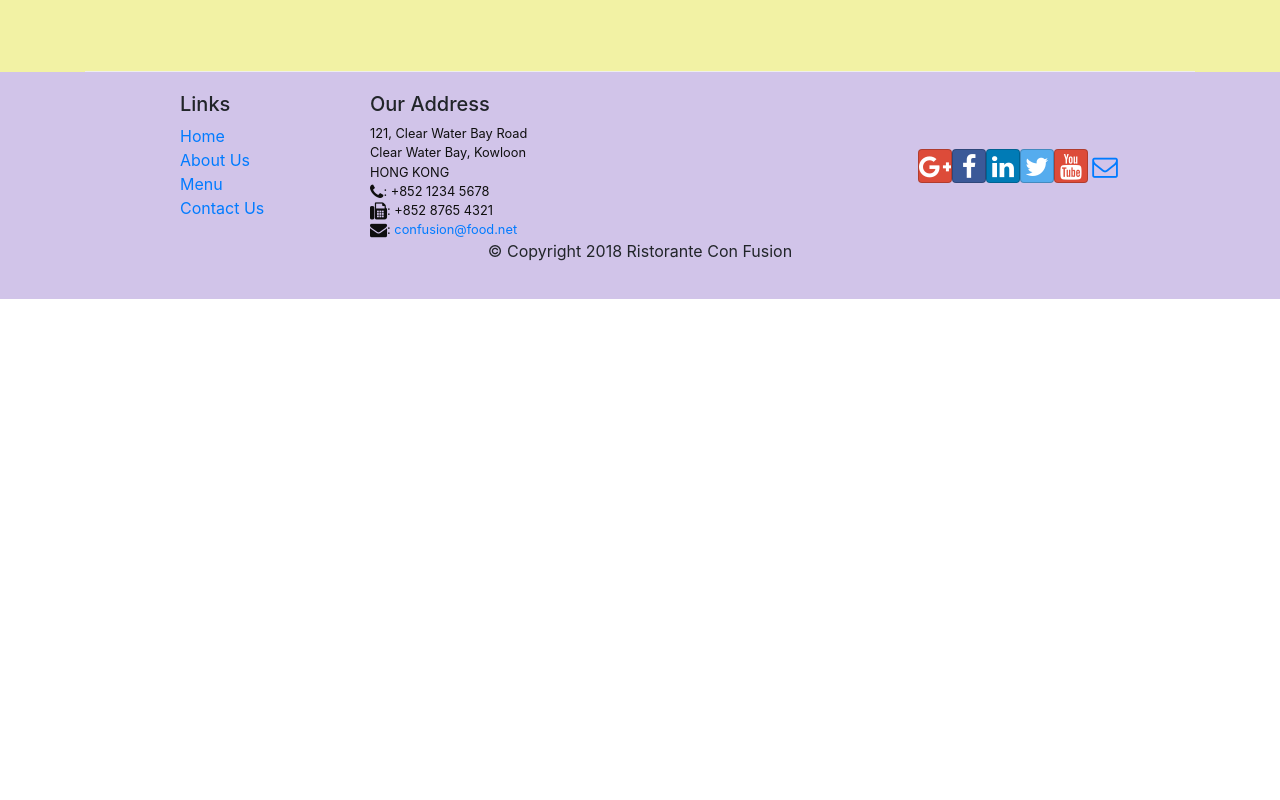
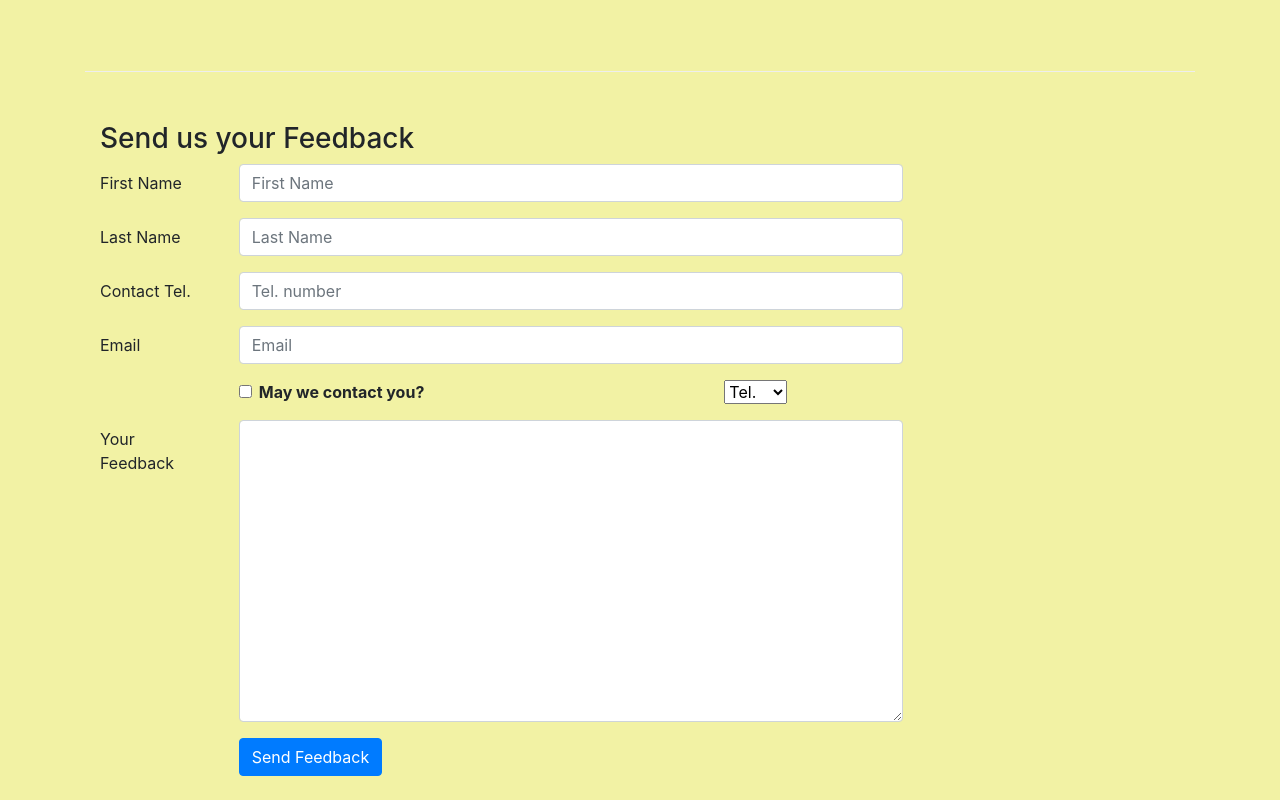
Before and after one commit to NhutMinhIT/ReactApplication, a React (Create React App) app: page /contactus in a window 1280 px wide. Shown: the part 800-1600 px from the top of the page. Before the commit the page ends 1099 px from the top, so only its background shows below. Built offline with nearby package versions, Linux system fonts and the light colour scheme.

Commit message:
Controlled Forms

```diff
--- a/src/Components/ContactComponent.jsx
+++ b/src/Components/ContactComponent.jsx
@@ -1,12 +1,49 @@
-import React from 'react';
-import { Breadcrumb, BreadcrumbItem } from 'reactstrap';
+import React, { Component } from 'react';
+import {
+    Breadcrumb, BreadcrumbItem,
+    Button, Form, FormGroup, Label, Input, Col
+} from 'reactstrap';
 import { Link } from 'react-router-dom';
 
+//function Contact(props) {
+class Contact extends Component {
 
-function Contact(props) {
+    constructor(props) {
+        super(props);
 
+        this.state = {
+            firstname: '',
+            lastname: '',
+            telnum: '',
+            email: '',
+            agree: false,
+            contactType: 'Tel.',
+            message: ''
+        };
+
+        this.handleInputChange = this.handleInputChange.bind(this);
+        this.handleSubmit = this.handleSubmit.bind(this);
+
+    }
+
+    handleInputChange(event) {
+        const target = event.target;
+        const value = target.type === 'checkbox' ? target.checked : target.value;
+        const name = target.name;
+
+        this.setState({
+            [name]: value
+        });
+    }
+
+    handleSubmit(event) {
+        console.log('Current State is: ' + JSON.stringify(this.state));
+        alert('Current State is: ' + JSON.stringify(this.state));
+        event.preventDefault();
+    }
+
+    render() {
         return (
-
             <div className="container">
                 <div className="row">
                     <Breadcrumb>
@@ -18,7 +55,6 @@
                         <hr />
                     </div>
                 </div>
-
                 <div className="row row-content">
                     <div className="col-12">
                         <h3>Location Information</h3>
@@ -40,13 +76,96 @@
                     <div className="col-12 col-sm-11 offset-sm-1">
                         <div className="btn-group" role="group">
                             <a role="button" className="btn btn-primary" href="tel:+85212345678"><i className="fa fa-phone"></i> Call</a>
-                        <a role="button" className="btn btn-info"><i className="fa fa-skype"></i> Skype</a>
+                            <a role="button" className="btn btn-info" href="/"><i className="fa fa-skype"></i> Skype</a>
                             <a role="button" className="btn btn-success" href="mailto:confusion@food.net"><i className="fa fa-envelope-o"></i> Email</a>
                         </div>
                     </div>
                 </div>
+                <div className="row row-content">
+                    <div className="col-12">
+                        <h3>Send us your Feedback</h3>
                     </div>
-    );
+                    <div className="col-12 col-md-9">
+                        <Form onSubmit={this.handleSubmit}>
+                            <FormGroup row>
+                                <Label htmlFor="firstname" md={2}>First Name</Label>
+                                <Col md={10}>
+                                    <Input type="text" id="firstname" name="firstname"
+                                        placeholder="First Name"
+                                        value={this.state.firstname}
+                                        onChange={this.handleInputChange} />
+                                </Col>
+                            </FormGroup>
+                            <FormGroup row>
+                                <Label htmlFor="lastname" md={2}>Last Name</Label>
+                                <Col md={10}>
+                                    <Input type="text" id="lastname" name="lastname"
+                                        placeholder="Last Name"
+                                        value={this.state.lastname}
+                                        onChange={this.handleInputChange} />
+                                </Col>
+                            </FormGroup>
+                            <FormGroup row>
+                                <Label htmlFor="telnum" md={2}>Contact Tel.</Label>
+                                <Col md={10}>
+                                    <Input type="tel" id="telnum" name="telnum"
+                                        placeholder="Tel. number"
+                                        value={this.state.telnum}
+                                        onChange={this.handleInputChange} />
+                                </Col>
+                            </FormGroup>
+                            <FormGroup row>
+                                <Label htmlFor="email" md={2}>Email</Label>
+                                <Col md={10}>
+                                    <Input type="email" id="email" name="email"
+                                        placeholder="Email"
+                                        value={this.state.email}
+                                        onChange={this.handleInputChange} />
+                                </Col>
+                            </FormGroup>
+                            <FormGroup row>
+                                <Col md={{ size: 6, offset: 2 }}>
+                                    <FormGroup check>
+                                        <Label check>
+                                            <Input type="checkbox"
+                                                name="agree"
+                                                checked={this.state.agree}
+                                                onChange={this.handleInputChange} /> {' '}
+                                            <strong>May we contact you?</strong>
+                                        </Label>
+                                    </FormGroup>
+                                </Col>
+                                <Col md={{ size: 3, offset: 1 }}>
+                                    <Input type="select" name="contactType"
+                                        value={this.state.contactType}
+                                        onChange={this.handleInputChange}>
+                                        <option>Tel.</option>
+                                        <option>Email</option>
+                                    </Input>
+                                </Col>
+                            </FormGroup>
+                            <FormGroup row>
+                                <Label htmlFor="message" md={2}>Your Feedback</Label>
+                                <Col md={10}>
+                                    <Input type="textarea" id="message" name="message"
+                                        rows="12"
+                                        value={this.state.message}
+                                        onChange={this.handleInputChange}></Input>
+                                </Col>
+                            </FormGroup>
+                            <FormGroup row>
+                                <Col md={{ size: 10, offset: 2 }}>
+                                    <Button type="submit" color="primary">
+                                        Send Feedback
+                                    </Button>
+                                </Col>
+                            </FormGroup>
+                        </Form>
+                    </div>
+                </div>
+            </div>
+        )
+    };
 }
 
 export default Contact;
--- a/src/Components/MainComponents.jsx
+++ b/src/Components/MainComponents.jsx
@@ -60,7 +60,7 @@
                     <Route exact path="/menu" component={() => <Menu dishes={this.state.dishes} />} />
                     <Route path="/menu/:dishId" component={DishWithId} />
                     <Route exact path="/aboutus" component={AboutPage} />
-                    <Route exact path="/contactus" component={Contact} />
+                    <Route exact path='/contactus' component={Contact} />
                     <Route exact path="/aboutus" component={AboutPage} />
                     <Redirect to="/home" />
 
```
Also changed, not shown: 2 other files (tests, documents, lock files or other folders). Lines whose indentation alone changed are shown as unchanged.
